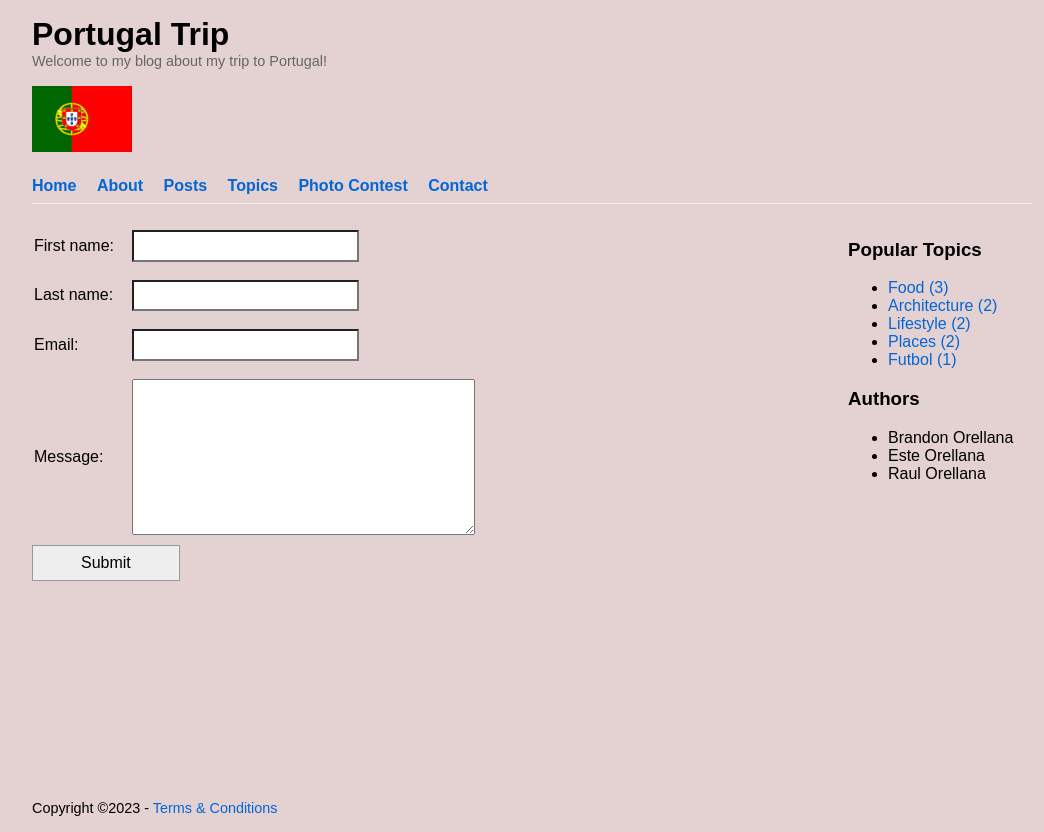
After one commit to brandon-orellana/portugal_trip, a Django app: page /contact/ in a window 1280 px wide. The commit adds this page. Shown: the whole page, without its empty margins (108-1152 px from the left). Run offline with Django 4.2, Linux system fonts and the light colour scheme; data comes from the database, SQL or seed files in the repository; both versions use the stored data as it was after the commit.

Commit message:
Added teamplates and revised existing code for photo contest and contact page

```diff
--- a/blog/models.py
+++ b/blog/models.py
@@ -174,3 +174,15 @@ class Comment(models.Model):
         Ordering sequence
         """
         ordering = ['-created']
+
+class Contact(models.Model):
+    first_name = models.CharField(max_length=50)
+    last_name = models.CharField(max_length=50)
+    email = models.EmailField()
+    message = models.TextField()
+    submitted = models.DateTimeField(auto_now_add=True)
+    class Meta:
+        ordering = ['-submitted']
+
+    def __str__(self):
+        return f'{self.submitted.date()}: {self.email}'
--- a/blog/static/blog/base.css
+++ b/blog/static/blog/base.css
@@ -1,18 +1,42 @@
 /* blog/static/blog/base.css */
+
+/* Messages */
+.django-messages {
+    font-size: 0.8rem;
+    font-weight: bold;
+    padding: 0;
+    list-style: none;
+}
+
+.django-messages div {
+    padding: 1rem;
+}
+
+.django-messages .success {
+    background: #bdfcb3;
+    color: #355430;
+}
 
 html {
     height: 100%; /* Using whole height of browser */
 }
 
 body {
+    margin: 0;
+    height: 100%;
+    min-height: 100%;
+    padding: 0;
+    font-family: Arial, Helvetica, sans-serif;
+    background-color: #e4d1d1;
+}
+
+body .wrapper {
     display: grid;
-    font-family: Arial, Helvetica, sans-serif;
     grid-template-rows: auto auto 1fr auto;
     margin: 0 auto;
+    min-height: 100%;
     max-width: 1000px;
-    min-height: 100%;
     padding: 1rem;
-    background-color: #e4d1d1;
 }
 
 /* Styling the <a> tags */
@@ -123,3 +147,70 @@ a:hover {
 #post-detail-article .content {
     margin-top: 2rem 0;
 }
+
+.post-comma-list {
+    display: inline;
+    list-style: none;
+    padding: 0px;
+}
+
+.post-comma-list li {
+    display: inline;
+}
+
+.post-comma-list li::after {
+    content: ", ";
+}
+
+.post-comma-list li:last-child::after {
+    content: "";
+}
+
+/* Forms */
+
+/* Style the left form table label column */
+form table tbody tr th {
+    max-width: 200px;
+    text-align: left;
+    padding: 0.5em 1em 0.5em 0;
+    font-weight: 100;
+}
+
+/* Add some vertical spacing between rows */
+form table tbody td {
+    padding: 0.5em 0;
+}
+
+/* Style inputs */
+input {
+    border-radius: 0px;
+    font-size: 1em;
+    padding: 0.3em 0.5em;
+    text-align: left;
+}
+
+/* Style button */
+button {
+    font-size: 1em;
+    color: #000;
+    cursor: pointer;
+    padding: 0.5em 3em;
+    border: 1px solid #999;
+    background: #eee;
+}
+
+/* Style select */
+select {
+    font-size: 1em;
+    padding: 1em;
+    line-height: 1.5em;
+}
+
+/* Style error message */
+form .errorlist {
+    font-size: 0.9em;
+    font-weight: bold;
+    color: red;
+    padding: 0 0 0 1.5em;
+    margin: 0;
+}
--- a/blog/templates/blog/base.html
+++ b/blog/templates/blog/base.html
@@ -9,6 +9,18 @@
 </head>
 
 <body>
+    <!-- Messages -->
+    {% if messages %}
+    <div class="django-messages">
+        {% for message in messages %}
+        <div{% if message.tags %} class="{{ message.tags }}"{% endif %}>{{ message }}</div>
+    {% endfor %}
+    </div>
+    {% endif %}
+
+    {# Make a wrapper around the content #}
+    <div class="wrapper">
+
         <!-- The header -->
         <header id="site-header">
             <h1>Portugal Trip</h1>
@@ -23,7 +35,8 @@
                 <li><a href="{% url 'about' %}">About</a></li>
                 <li><a href="{% url 'post-list' %}">Posts</a></li>
                 <li><a href="{% url 'topic-list' %}">Topics</a></li>
-            <li><a href="#">Contact</a></li>
+                <li><a href="{% url 'photo-contest-formview' %}">Photo Contest</a></li>
+                <li><a href="{% url 'contact' %}">Contact</a></li>
             </ul>
         </nav>
 
@@ -60,5 +73,6 @@
             Copyright &copy;{% now 'Y' %} -
             <a href="{% url 'terms-and-conditions' %}">Terms & Conditions</a>
         </footer>
+    </div>
 </body>
 </html>
--- /dev/null
+++ b/blog/templates/blog/contact_form.html
@@ -0,0 +1,16 @@
+{# blog/templates/blog/contact_form.html #}
+
+{% extends "blog/base.html" %}
+
+{% block page_title %}Contact{% endblock %}
+
+{% block main %}
+
+<form method="post">
+    {% csrf_token %}
+    <table>
+        {{ form.as_table }}
+    </table>
+    <button type="submit">Submit</button>
+</form>
+{% endblock %}
--- a/blog/templates/blog/post_detail.html
+++ b/blog/templates/blog/post_detail.html
@@ -9,11 +9,11 @@
     <h1>{{ post.title }}</h1>
     <span class="published">Published <time>{{ post.published }}</time></span><br>
     <span class="author">{{ post.author.get_full_name }}</span><br>
-    <p>
+    <ul class="post-comma-list">
         {% for topic in post.topics.all %}
-        <a href="{{ topic.get_absolute_url }}">{{ topic.name }}</a>,
+        <li><a href="{{ topic.get_absolute_url }}">{{ topic.name }}</a></li>
         {% endfor %}
-    </p>
+    </ul>
     <section class="content">{{ post.content|linebreaks }}</section>
 </article>
 {% endblock %}
--- a/blog/views.py
+++ b/blog/views.py
@@ -1,9 +1,9 @@
 from django.shortcuts import render
 from django.views.generic.base import TemplateView
-from django.views.generic import ListView
-from django.views.generic import DetailView
-from django.db.models import Count
-from . import models
+from django.views.generic import DetailView, CreateView, FormView, ListView
+from . import forms, models
+from django.urls import reverse_lazy
+from django.contrib import messages
 
 class PostDetailView(DetailView):
     model = models.Post
@@ -79,3 +79,36 @@ class TopicListView(ListView):
 
 def terms_and_conditions(request):
     return render(request, 'blog/terms_and_conditions.html')
+
+class PhotoContestFormView(FormView):
+    template_name = 'blog/photo_contest_form.html'
+    form_class = forms.PhotoContestForm
+    success_url = reverse_lazy('home')
+
+    def form_valid(self, form):
+        # Success message
+        messages.add_message(
+        self.request,
+        messages.SUCCESS,
+        'Thank you! Your photo submission has been received.'
+    )
+        # Default
+        return super().form_valid(form)
+
+class ContactFormView(CreateView):
+    model = models.Contact
+    success_url = reverse_lazy('home')
+    fields = [
+        'first_name',
+        'last_name',
+        'email',
+        'message',
+    ]
+
+    def form_valid(self, form):
+        messages.add_message(
+            self.request,
+            messages.SUCCESS,
+            'Thank you! Your message has been sent.'
+        )
+        return super().form_valid(form)
--- a/portugal_trip/urls.py
+++ b/portugal_trip/urls.py
@@ -31,4 +31,6 @@ urlpatterns = [
     path('posts/<int:pk>/', views.PostDetailView.as_view(), name='post-detail'),
     path('topics/', views.TopicListView.as_view(), name='topic-list'),
     path('topics/<slug:slug>/', views.TopicDetailView.as_view(), name='topic-detail'),
+    path('photo-contest-formview/', views.PhotoContestFormView.as_view(), name='photo-contest-formview'),
+    path('contact/', views.ContactFormView.as_view(), name='contact'),
 ]
```
Also changed, not shown: blog/admin.py (+18 -0 lines), blog/forms.py (added, +21 -0 lines), blog/templates/blog/photo_contest_form.html (added, +21 -0 lines), blog/templates/blog/photo_contest_form_success.html (added, +11 -0 lines), blog/migrations/0002_contact.py (added), db.sqlite3. Lines whose indentation alone changed are shown as unchanged.
